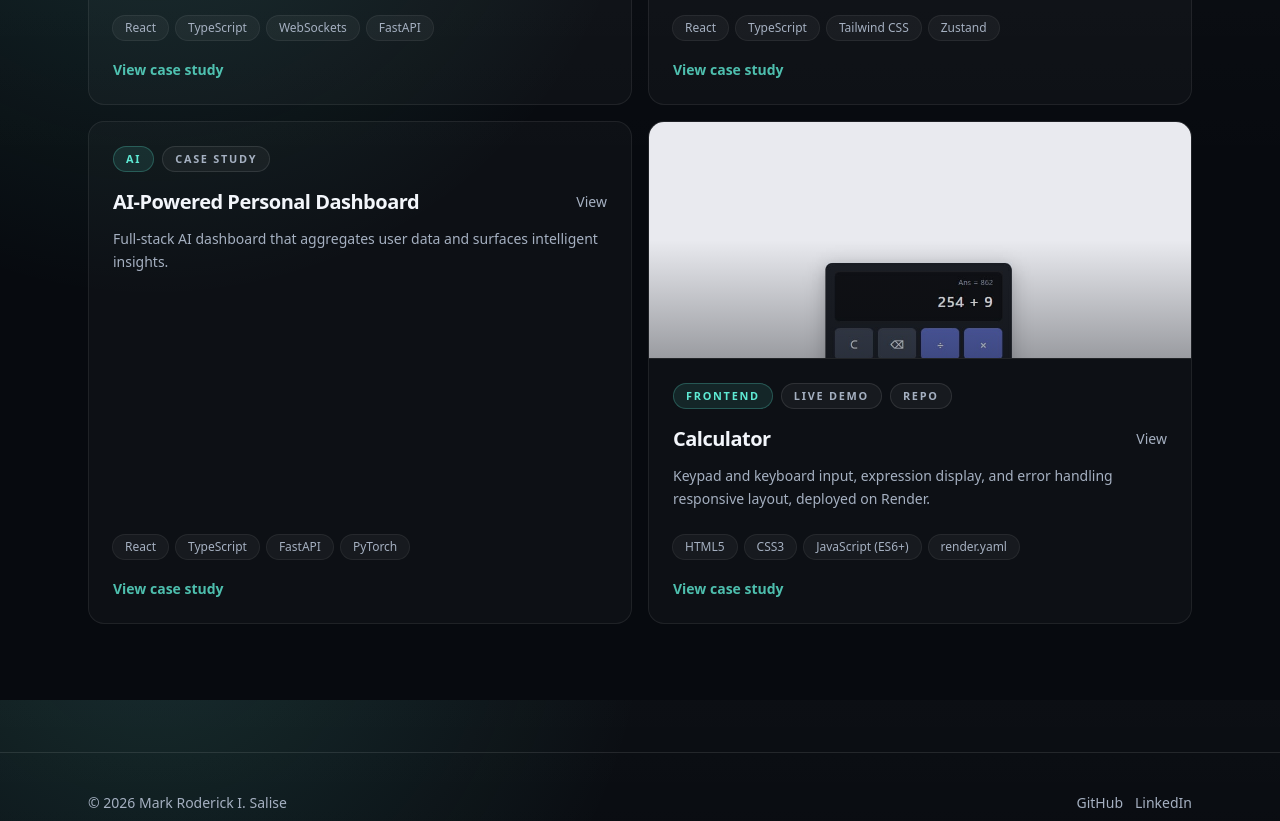
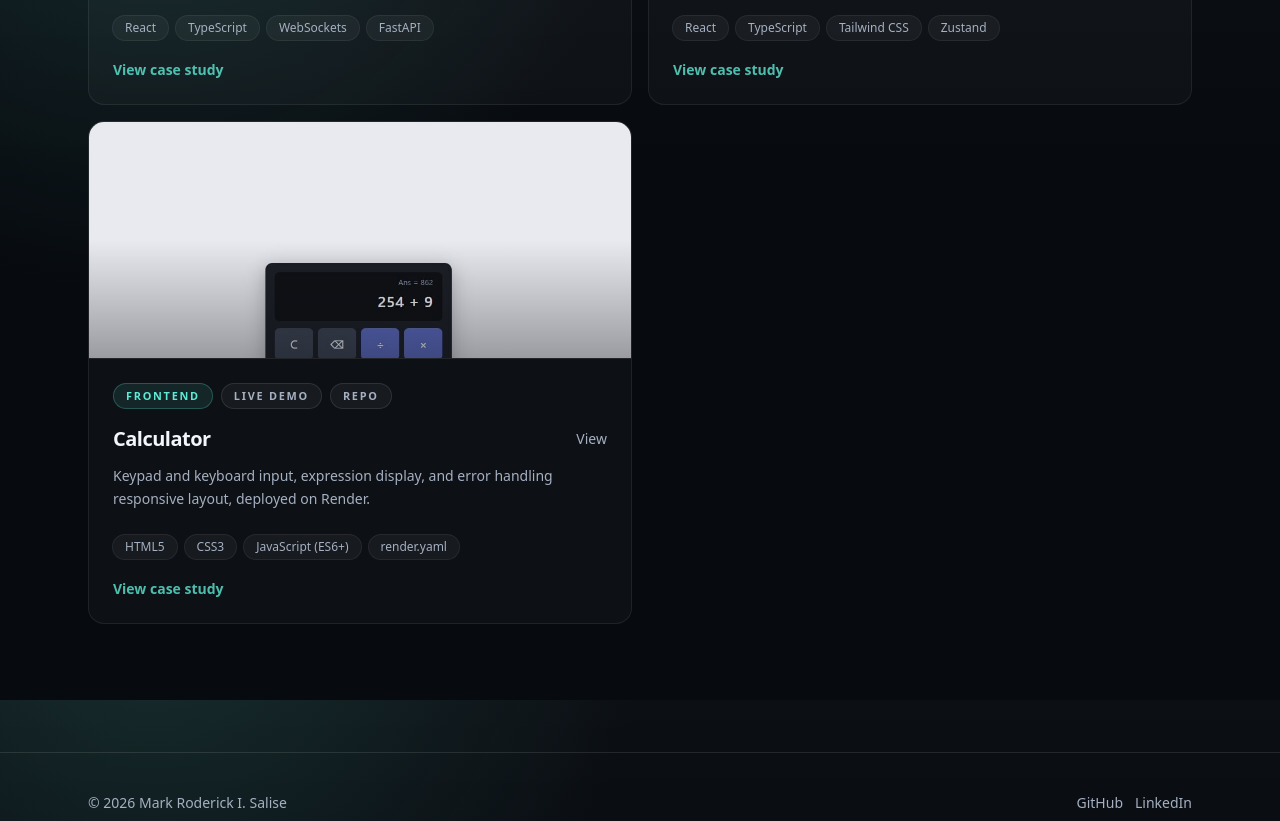
Before and after one commit to Tofuwuuu/PERSONAL-WEBSITE, a Next.js app: page /projects in a window 1280 px wide. Shown: the part 1700-2521 px from the top of the page. Built offline with nearby package versions, Linux system fonts and the light colour scheme; no server answers.

Commit message:
Update projects.ts

```diff
--- a/content/projects.ts
+++ b/content/projects.ts
@@ -135,28 +135,6 @@ export const projects: Project[] = [
     links: [],
   },
   {
-    slug: "ai-powered-personal-dashboard",
-    title: "AI-Powered Personal Dashboard",
-    category: "AI",
-    summary:
-      "Full-stack AI dashboard that aggregates user data and surfaces intelligent insights.",
-    stack: [
-      "React",
-      "TypeScript",
-      "FastAPI",
-      "PyTorch",
-      "Transformers",
-      "PostgreSQL",
-      "Docker",
-    ],
-    highlights: [
-      "Integrated transformer-based models for natural language summarization and classification features.",
-      "Built modular, dynamic widgets with a responsive dashboard layout.",
-      "Designed the app architecture for scalable full-stack data and inference flows.",
-    ],
-    links: [],
-  },
-  {
     slug: "vanilla-js-calculator",
     title: "Calculator",
     category: "Frontend",
```
